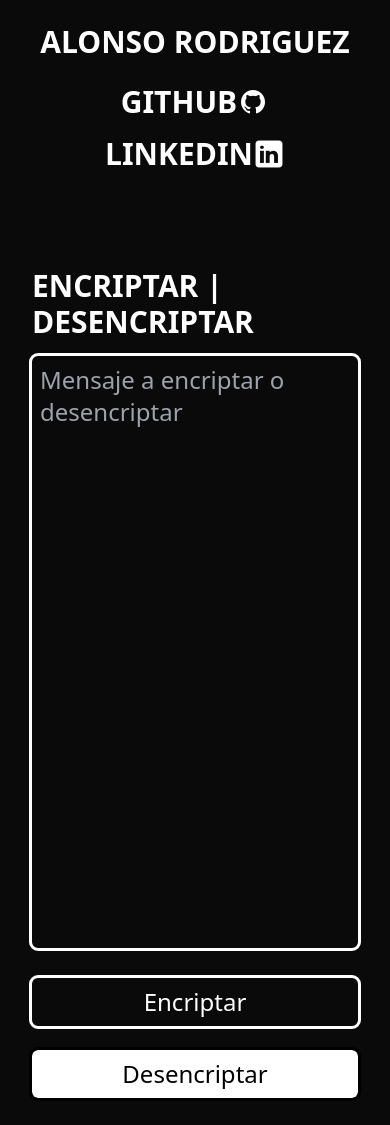
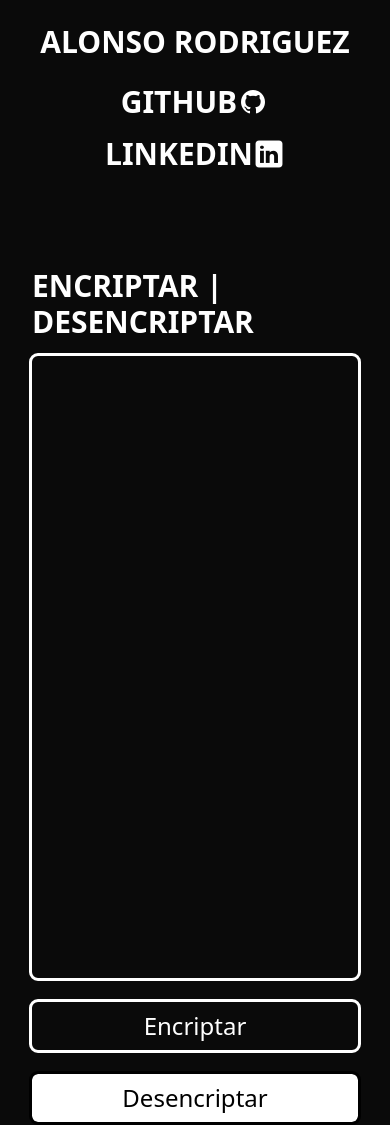
Before and after one commit to AlonsoRodriguez1/Encriptar, a plain HTML site: page index.html in a window 390 px wide. Shown: the top 1125 px of the page. Drawn offline with nearby package versions, Linux system fonts and the light colour scheme; some packages are replaced by stand-ins of ours; a script that the page names is missing.

Commit message:
Ajustando el estilo responsive vertical

```diff
--- a/index.html
+++ b/index.html
@@ -12,7 +12,7 @@
 
 </head>
 
-<body class="bg-neutral-950 h-screen lg:overflow-hidden mx-8 md:mx-4 lg:mx-4 xl:mx-0">
+<body class="bg-neutral-950 lg:h-screen lg:overflow-hidden mx-8 md:mx-4 lg:mx-4 xl:mx-0">
 
     <header class="md:container md:mx-auto md:flex mt-6 md:justify-between items-center text-center">
         <h1 class="text-white uppercase text-3xl font-semibold ">Alonso Rodriguez</h1>
@@ -23,12 +23,18 @@
         </nav>
     </header>
 
-    <div class="md:container md:mx-auto mt-24 pb-20 lg:mb-0">
-        <div class="grid lg:grid-cols-3 gap-10 flex flex-row lg:mb-0">
-            <div class="lg:col-span-2">
+    <div class="md:container md:mx-auto mt-24 pb-20 lg:pb-56 h-full">
+        <div class="grid lg:grid-cols-3 gap-10 flex flex-row  h-full">
+            <div class="lg:col-span-2 mb-56 md:mb-28 lg:mb-28 max-h-max ">
+
                 <h1 class="text-white uppercase text-3xl font-semibold mb-4">Encriptar | Desencriptar</h1>
 
-                <textarea id="miTextarea" placeholder="Mensaje a encriptar o desencriptar" class="w-full border-solid outline outline-offset-0 rounded-md resize-none appearance-none p-2 text-2xl font-medium text-white bg-neutral-950 border-white" cols="90" rows="18"></textarea>
+                <div class="h-full">
+                    <!-- <textarea id="campoResultado" placeholder="No hay mensaje para copiar" class="h-96 lg:h-full w-full outline outline-offset-0 border-solid resize-none appearance-none overflow-x-hidden p-2 text-2xl font-medium bg-neutral-950 border-white min-h-full"></textarea> -->
+
+                    <!-- <textarea id="miTextarea" placeholder="Mensaje a encriptar o desencriptar" class="w-full border-solid resize-none appearance-none outline outline-offset-0 rounded-md p-2 text-2xl font-medium text-white bg-neutral-950 border-white min-h-full"></textarea> -->
+                    <textarea id="" placeholder="" class="h-96 lg:h-full min-h-full w-full outline outline-offset-0 appearance-none resize-none rounded-md p-2 text-2xl font-medium text-white bg-neutral-950 border-solid border-white"></textarea>
+                </div>
 
                 <div class="md:flex mt-6 md:mt-4 gap-5 w-full">
                     <button onclick="encriptar()" class="cursor-pointer w-full text-center border-solid outline outline-offset-0 rounded-md p-2 text-2xl font-medium text-white bg-neutral-950">Encriptar</button>
@@ -38,7 +44,7 @@
 
             <div class="flex flex-col border-solid outline outline-offset-0 rounded-md p-2 text-2xl font-medium text-white bg-neutral-950 border-gray-400">
                 <div class="h-full">
-                    <textarea id="campoResultado" placeholder="No hay mensaje para copiar" readonly class="h-96 lg:h-full w-full outline outline-transparent   resize-none appearance-none overflow-x-hidden p-2 text-2xl font-medium bg-neutral-950"></textarea>
+                    <textarea id="campoResultado" placeholder="No hay mensaje para copiar" readonly class="h-96 lg:h-full w-full outline outline-transparent resize-none appearance-none overflow-x-hidden p-2 text-2xl font-medium bg-neutral-950 min-h-full"></textarea>
                 </div>
 
 
```
